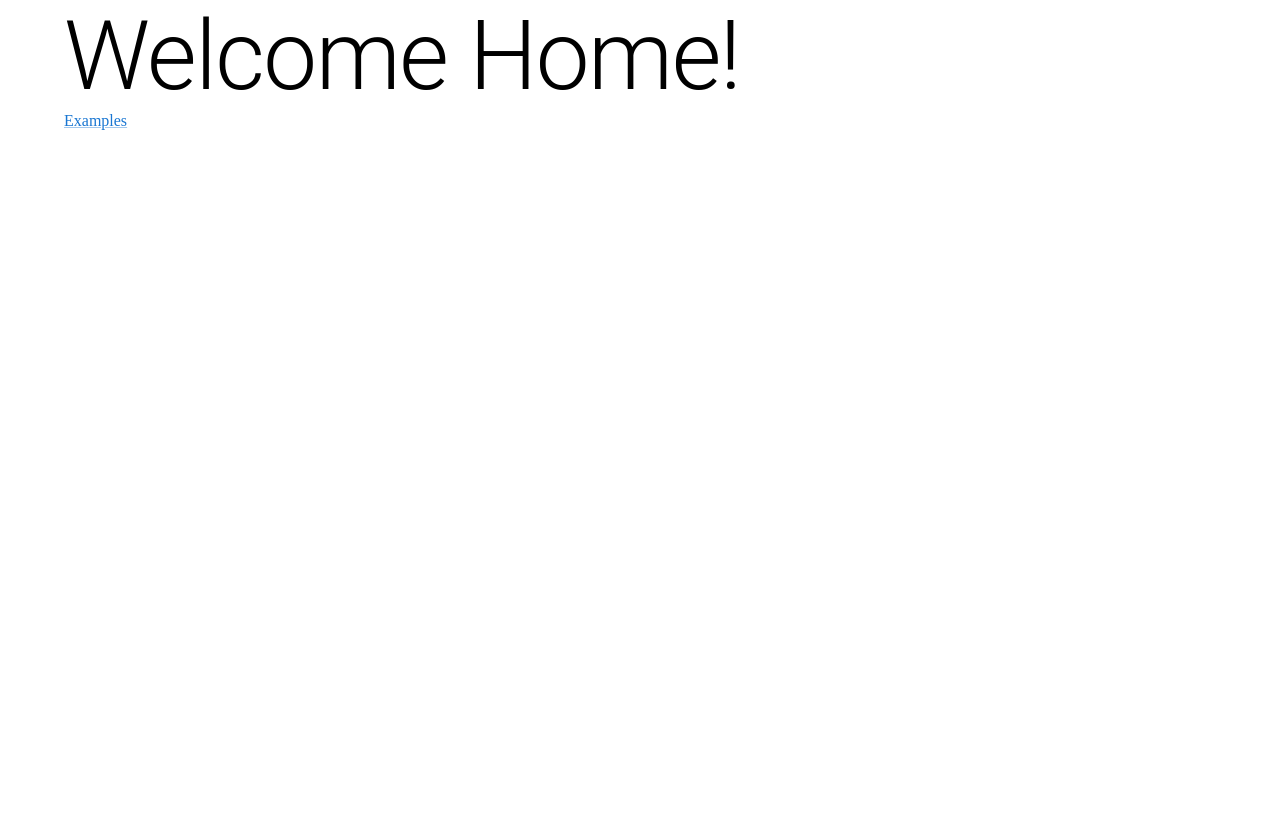
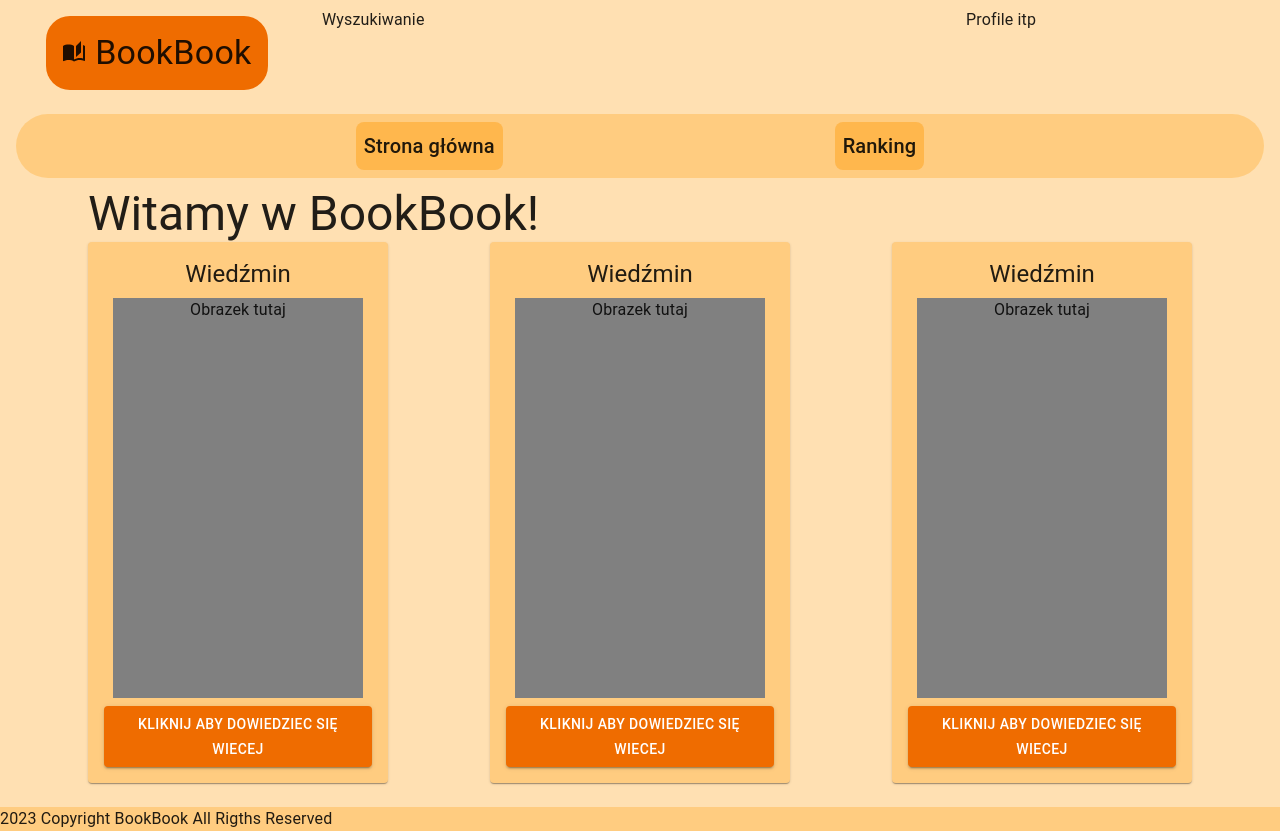
Before and after one commit to DontEatRice/BookBook, a React (Vite) app in the folder client/: page / in a window 1280 px wide. Before the commit the page ends 800 px from the top, so only its background shows below. Built offline with nearby package versions, Linux system fonts and the light colour scheme.

Commit message:
Dodanie szkieletu strony glownej

```diff
--- a/client/package.json
+++ b/client/package.json
@@ -14,6 +14,7 @@
     "@emotion/react": "^11.11.0",
     "@emotion/styled": "^11.11.0",
     "@hookform/resolvers": "^3.1.0",
+    "@mui/icons-material": "^5.11.16",
     "@mui/material": "^5.13.2",
     "react": "^18.2.0",
     "react-dom": "^18.2.0",
--- a/client/src/App.tsx
+++ b/client/src/App.tsx
@@ -1,14 +1,19 @@
 import { Route, Routes } from 'react-router-dom';
 import Home from './pages/Home';
-import Examples from './pages/Examples';
+import Header from './shared/Header';
+import Container from '@mui/material/Container';
+import Footer from './shared/Footer';
 
 function App() {
   return (
     <>
-      <Routes>
-        <Route path="/" element={<Home />} />
-        <Route path="/examples" element={<Examples />} />
-      </Routes>
+      <Header />
+      <Container>
+        <Routes>
+          <Route path="/" element={<Home />} />
+        </Routes>
+      </Container>
+      <Footer />
     </>
   );
 }
--- /dev/null
+++ b/client/src/components/BookTile.tsx
@@ -0,0 +1,32 @@
+import Box from '@mui/material/Box';
+import Paper from '@mui/material/Paper';
+import Typography from '@mui/material/Typography';
+import { BookType } from '../models';
+import { useTheme } from '@mui/material/styles';
+import Button from '@mui/material/Button';
+import { useNavigate } from 'react-router-dom';
+
+function BookTile({ book }: { book: BookType }) {
+  const theme = useTheme();
+  const navigate = useNavigate();
+  return (
+    <Paper elevation={1} sx={{ width: '300px', backgroundColor: theme.palette.secondary.main, p: 1 }}>
+      <Box p={1} sx={{ textAlign: 'center' }}>
+        <Typography variant="h5">{book.name}</Typography>
+        <Box
+          ml="auto"
+          mr="auto"
+          mt={1}
+          mb={1}
+          sx={{ width: '250px', height: '400px', backgroundColor: 'gray' }}>
+          Obrazek tutaj
+        </Box>
+        <Button variant="contained" onClick={() => navigate(`/book/${book.id}`)}>
+          Kliknij aby dowiedziec się wiecej
+        </Button>
+      </Box>
+    </Paper>
+  );
+}
+
+export default BookTile;
--- a/client/src/index.css
+++ b/client/src/index.css
@@ -3,3 +3,7 @@
     padding: 0;
     box-sizing: border-box;
 }
+
+body {
+    background-color: #F3EEE7;
+}
--- a/client/src/main.tsx
+++ b/client/src/main.tsx
@@ -4,16 +4,38 @@ import App from './App.tsx';
 import { QueryClient, QueryClientProvider } from 'react-query';
 import { BrowserRouter } from 'react-router-dom';
 import './index.css';
+import { ThemeProvider, createTheme } from '@mui/material/styles';
+import { orange } from '@mui/material/colors';
+import CssBaseline from '@mui/material/CssBaseline';
 
 const queryClient = new QueryClient();
 //https://tanstack.com/query/v3/docs/react/quick-start
+// TODO paleta kolorów https://mui.com/material-ui/customization/palette/
+
+const theme = createTheme({
+  palette: {
+    background: {
+      default: orange[100],
+    },
+    primary: {
+      main: orange[800],
+    },
+    secondary: {
+      main: orange[200],
+      dark: orange[300],
+    },
+  },
+});
 
 ReactDOM.createRoot(document.getElementById('root') as HTMLElement).render(
   <React.StrictMode>
-    <BrowserRouter>
-      <QueryClientProvider client={queryClient}>
-        <App />
-      </QueryClientProvider>
-    </BrowserRouter>
+    <ThemeProvider theme={theme}>
+      <CssBaseline />
+      <BrowserRouter>
+        <QueryClientProvider client={queryClient}>
+          <App />
+        </QueryClientProvider>
+      </BrowserRouter>
+    </ThemeProvider>
   </React.StrictMode>
 );
--- a/client/src/models/Book.ts
+++ b/client/src/models/Book.ts
@@ -7,3 +7,4 @@ const Book = z.object({
 });
 
 export default Book;
+export type BookType = z.infer<typeof Book>;
--- a/client/src/pages/Home.tsx
+++ b/client/src/pages/Home.tsx
@@ -1,15 +1,29 @@
 import Container from '@mui/material/Container';
-import Link from '@mui/material/Link';
+import Grid from '@mui/material/Grid';
 import Typography from '@mui/material/Typography';
-import { Link as RouterLink } from 'react-router-dom';
+import { BookType } from '../models';
+import BookTile from '../components/BookTile';
 
 function Home() {
+  const book: BookType = {
+    name: 'Wiedźmin',
+    price: 123.56,
+    id: 'abcde',
+  };
   return (
     <Container>
-      <Typography variant="h1">Welcome Home!</Typography>
-      <Link component={RouterLink} to={`/examples`}>
-        Examples
-      </Link>
+      <Typography variant="h3">Witamy w BookBook!</Typography>
+      <Grid container justifyContent="space-between">
+        <Grid item>
+          <BookTile book={book} />
+        </Grid>
+        <Grid item>
+          <BookTile book={book} />
+        </Grid>
+        <Grid item>
+          <BookTile book={book} />
+        </Grid>
+      </Grid>
     </Container>
   );
 }
--- /dev/null
+++ b/client/src/shared/Footer.tsx
@@ -0,0 +1,13 @@
+import Box from '@mui/material/Box';
+import { useTheme } from '@mui/material/styles';
+
+function Footer() {
+  const theme = useTheme();
+  return (
+    <Box sx={{ backgroundColor: theme.palette.secondary.main }} mt={3}>
+      2023 Copyright BookBook All Rigths Reserved
+    </Box>
+  );
+}
+
+export default Footer;
--- /dev/null
+++ b/client/src/shared/Header.tsx
@@ -0,0 +1,57 @@
+import Box from '@mui/material/Box';
+import Grid from '@mui/material/Grid';
+import Typography from '@mui/material/Typography';
+import AutoStoriesIcon from '@mui/icons-material/AutoStories';
+import { useTheme } from '@mui/material/styles';
+import useMediaQuery from '@mui/material/useMediaQuery';
+import Nav from './Nav';
+import { useNavigate } from 'react-router-dom';
+
+function Header() {
+  const theme = useTheme();
+  const matches = useMediaQuery(theme.breakpoints.up('sm'));
+
+  return (
+    <header style={{ position: 'sticky', top: 0, left: 0 }}>
+      <Box sx={{ width: '100%' }}>
+        <Grid container spacing={1}>
+          {matches && (
+            <Grid item sm={3} xs={0} container justifyContent="center">
+              <HeaderLogo />
+            </Grid>
+          )}
+          <Grid item sm={6} xs={12}>
+            <Box>Wyszukiwanie</Box>
+          </Grid>
+          {matches && (
+            <Grid item sm={3} xs={0}>
+              Profile itp
+            </Grid>
+          )}
+        </Grid>
+      </Box>
+      <Nav />
+    </header>
+  );
+}
+
+function HeaderLogo() {
+  const theme = useTheme();
+  const navigate = useNavigate();
+  return (
+    <Grid item m={1}>
+      <Box
+        p={2}
+        textAlign="center"
+        borderRadius={6}
+        sx={{ backgroundColor: theme.palette.primary.main, display: 'inline-block', cursor: 'pointer' }}
+        onClick={() => navigate('/')}>
+        <Typography variant="h4">
+          <AutoStoriesIcon /> BookBook
+        </Typography>
+      </Box>
+    </Grid>
+  );
+}
+
+export default Header;
--- /dev/null
+++ b/client/src/shared/Nav.tsx
@@ -0,0 +1,41 @@
+import Box from '@mui/material/Box';
+import Grid from '@mui/material/Grid';
+import Typography from '@mui/material/Typography';
+import { useTheme } from '@mui/material/styles';
+import { NavLink } from 'react-router-dom';
+
+function Nav() {
+  const theme = useTheme();
+  return (
+    <Box component="nav" m={2}>
+      <Grid
+        container
+        p={1}
+        justifyContent="space-evenly"
+        sx={{ backgroundColor: theme.palette.secondary.main, borderRadius: 10 }}>
+        <Grid item spacing={1}>
+          <NavItem label="Strona główna" link="/" />
+        </Grid>
+        <Grid item spacing={1}>
+          <NavItem label="Ranking" link="/ranking" />
+        </Grid>
+      </Grid>
+    </Box>
+  );
+}
+
+function NavItem({ label, link }: { label: string; link: string }) {
+  const theme = useTheme();
+  return (
+    <NavLink to={link} style={{ textDecoration: 'none' }}>
+      <Box
+        borderRadius={2}
+        sx={{ backgroundColor: theme.palette.secondary.dark, p: 1, '&:hover': { backgroundColor: 'orange' } }}
+        color={theme.palette.text.primary}>
+        <Typography variant="h6">{label}</Typography>
+      </Box>
+    </NavLink>
+  );
+}
+
+export default Nav;
```
Also changed, not shown: 1 other file (tests, documents, lock files or other folders).
